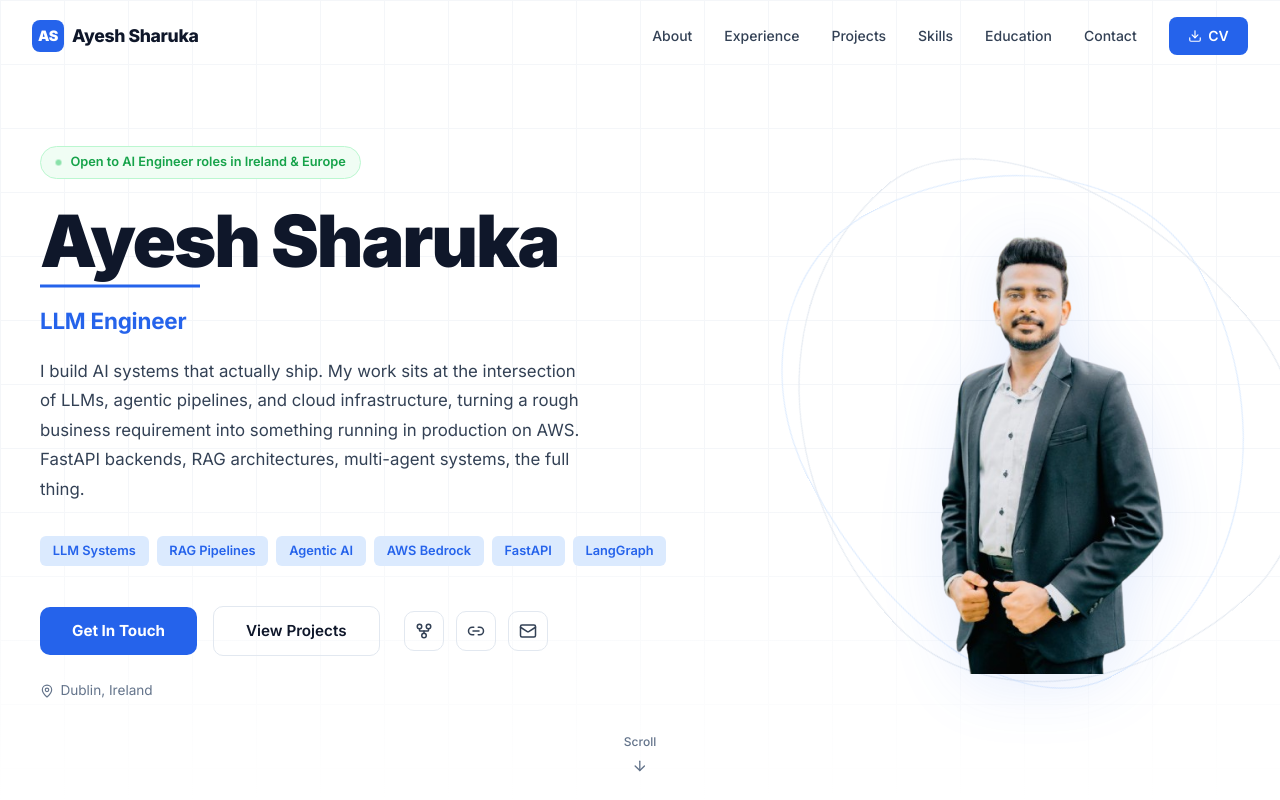
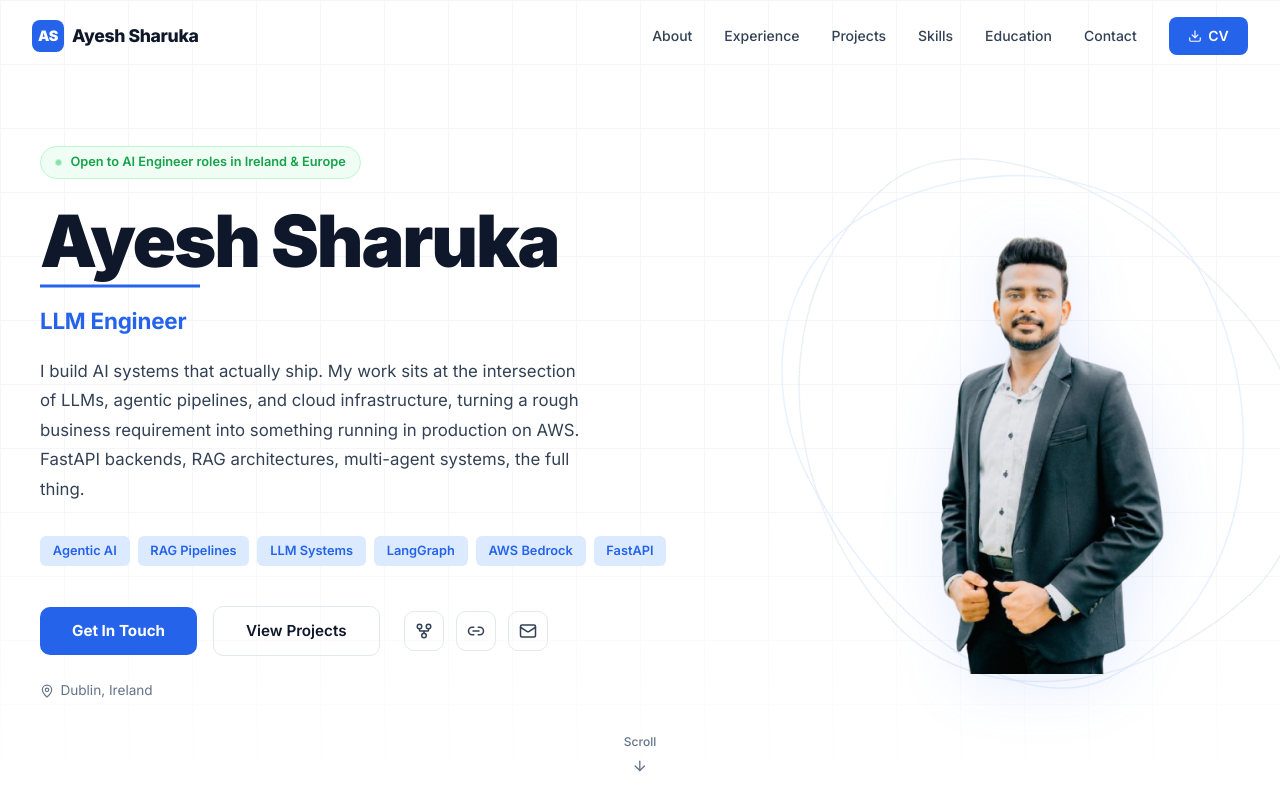
Before and after one commit to AyeshSharuka/portfolio, a React (Create React App) app: page / in a window 1280 px wide. Shown: the top 800 px of the page. Built offline with nearby package versions, Linux system fonts and the light colour scheme.

Commit message:
Reorder and update tags in Hero component

```diff
--- a/src/components/Hero.tsx
+++ b/src/components/Hero.tsx
@@ -129,12 +129,12 @@ export default function Hero() {
   };
 
   const tags = [
+    "Agentic AI",
+    "RAG Pipelines",
     "LLM Systems",
-    "RAG Pipelines",
-    "Agentic AI",
+    "LangGraph",
     "AWS Bedrock",
     "FastAPI",
-    "LangGraph",
   ];
 
   return (
```
